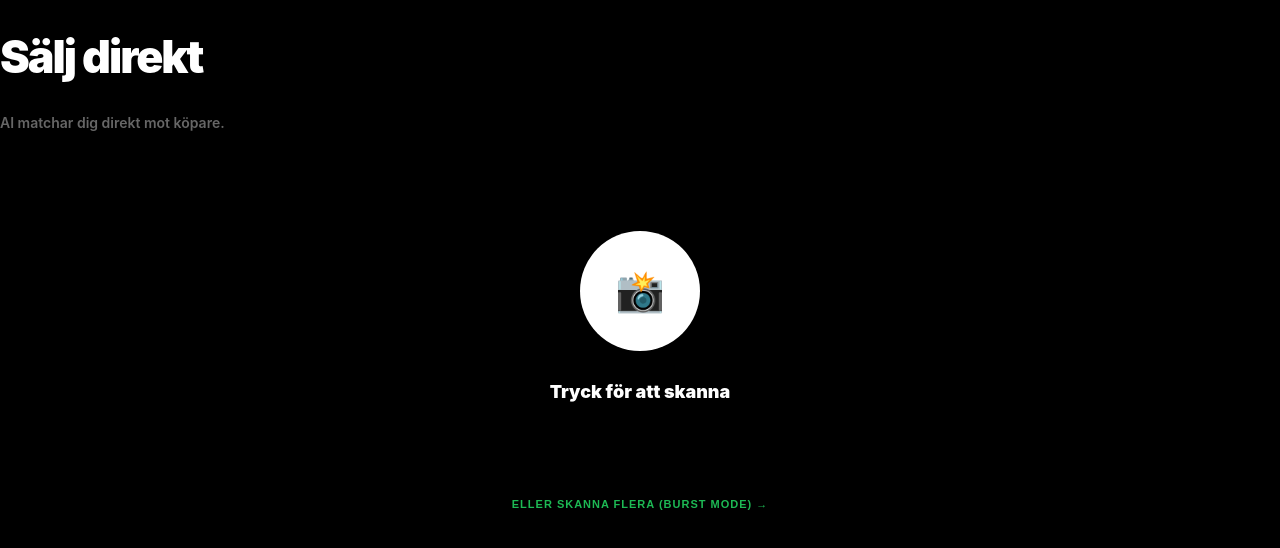
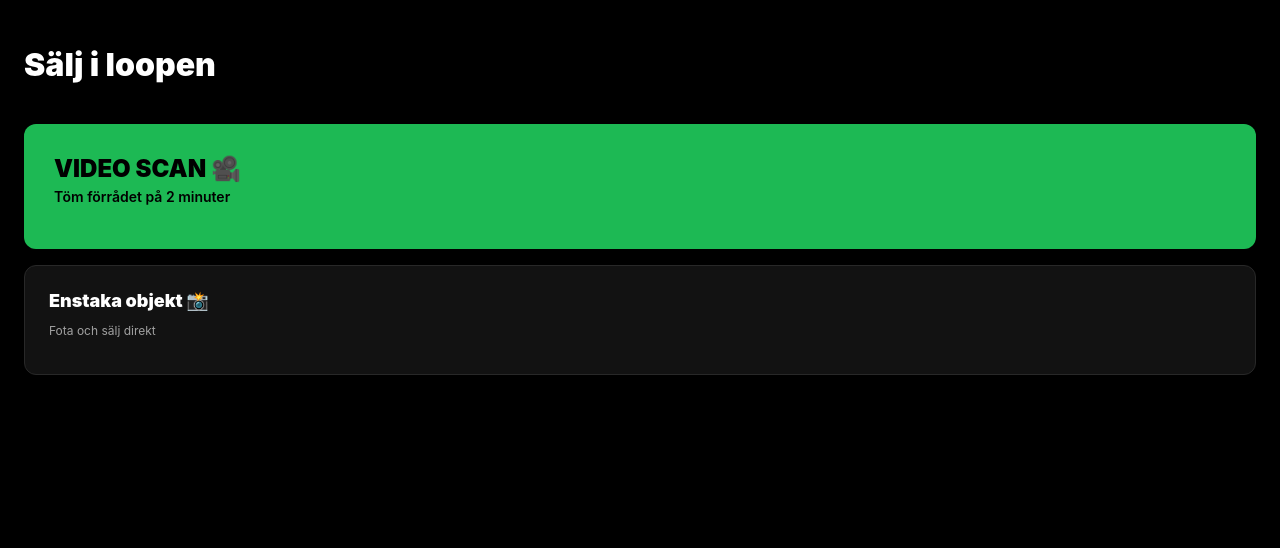
Before and after one commit to gascheckking/marketbeg-appGem, a Next.js app: page /sell in a window 1280 px wide. Shown: the top 548 px of the page. Built offline with nearby package versions, Linux system fonts and the light colour scheme.

Commit message:
Update page.tsx

```diff
--- a/app/sell/page.tsx
+++ b/app/sell/page.tsx
@@ -1,60 +1,35 @@
 // // app/sell/page.tsx
 "use client";
-import React, { useState } from "react";
-import { useRouter } from "next/navigation";
+import React from 'react';
+import { useRouter } from 'next/navigation';
 
-export default function StandardSell() {
+export default function SellPage() {
   const router = useRouter();
-  const [isAnalysing, setIsAnalysing] = useState(false);
-  const [priceSuggestion, setPriceSuggestion] = useState<number | null>(null);
-
-  const startScan = () => {
-    setIsAnalysing(true);
-    setTimeout(() => {
-      setIsAnalysing(false);
-      setPriceSuggestion(9800);
-    }, 2000);
-  };
 
   return (
-    <div className="page-wrapper">
-      <header style={{ marginBottom: "40px" }}>
-        <h1 style={{ fontSize: "2.8rem", fontWeight: 900, letterSpacing: "-2px" }}>Sälj direkt</h1>
-        <p style={{ fontSize: "14px", opacity: 0.4, fontWeight: 600 }}>AI matchar dig direkt mot köpare.</p>
-      </header>
+    <div style={{ padding: '24px', background: '#000', minHeight: '100vh' }}>
+      <h1 style={{ fontSize: '32px', fontWeight: 900, marginBottom: '40px' }}>Sälj i loopen</h1>
 
-      <div className="card" style={{ padding: "60px 20px", textAlign: "center" }}>
-        <button
-          onClick={startScan}
-          style={{
-            width: "120px", height: "120px", borderRadius: "50%",
-            background: isAnalysing ? "var(--karma-green)" : "#fff",
-            border: "none", fontSize: "40px", cursor: "pointer",
-            transition: "0.4s",
-            boxShadow: isAnalysing ? "0 0 40px rgba(29, 185, 84, 0.4)" : "none"
-          }}
-        >
-          {isAnalysing ? "⌛" : "📸"}
-        </button>
-        <div style={{ marginTop: "30px", fontSize: "18px", fontWeight: 900 }}>
-          {isAnalysing ? "Analyserar..." : "Tryck för att skanna"}
-        </div>
+      <div
+        onClick={() => router.push('/sell/burst')}
+        style={{
+          background: 'var(--karma-green)', color: '#000', padding: '30px',
+          borderRadius: '12px', marginBottom: '16px', cursor: 'pointer'
+        }}
+      >
+        <div style={{ fontSize: '24px', fontWeight: 900 }}>VIDEO SCAN 🎥</div>
+        <p style={{ fontSize: '14px', fontWeight: 600, marginTop: '5px' }}>Töm förrådet på 2 minuter</p>
       </div>
 
-      {priceSuggestion && (
-        <div className="card" style={{ marginTop: "20px", background: "var(--karma-green)", color: "#000", animation: "fadeIn 0.4s ease-out" }}>
-          <div className="text-small" style={{ opacity: 0.7 }}>HITTAD MATCHNING</div>
-          <div style={{ fontSize: "2.5rem", fontWeight: 900 }}>{priceSuggestion.toLocaleString()} kr</div>
-          <button onClick={() => router.push('/checkout')} style={{ marginTop: "20px", width: "100%", padding: "18px", borderRadius: "20px", background: "#000", color: "#fff", border: "none", fontWeight: 900 }}>
-            ACCEPTERA & FÅ BETALT
-          </button>
-        </div>
-      )}
-
-      <div style={{ marginTop: "30px", textAlign: "center" }}>
-        <button onClick={() => router.push('/sell/burst')} style={{ background: 'none', border: 'none', color: 'var(--karma-green)', fontWeight: 900, fontSize: '11px', letterSpacing: '1px' }}>
-          ELLER SKANNA FLERA (BURST MODE) →
-        </button>
+      <div
+        onClick={() => router.push('/sell/instant')}
+        style={{
+          background: '#121212', color: '#fff', padding: '24px',
+          borderRadius: '12px', border: '1px solid #282828'
+        }}
+      >
+        <div style={{ fontSize: '18px', fontWeight: 900 }}>Enstaka objekt 📸</div>
+        <p style={{ fontSize: '12px', opacity: 0.6 }}>Fota och sälj direkt</p>
       </div>
     </div>
   );
```
